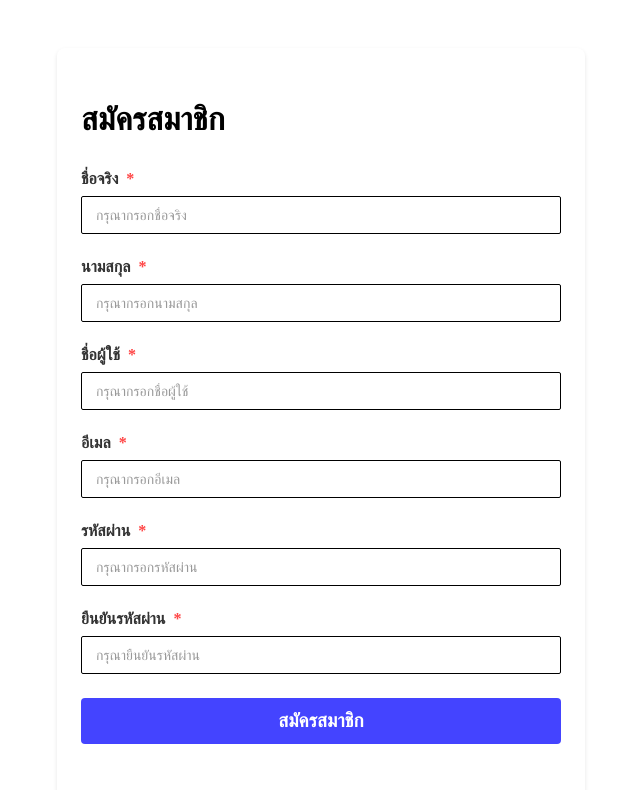
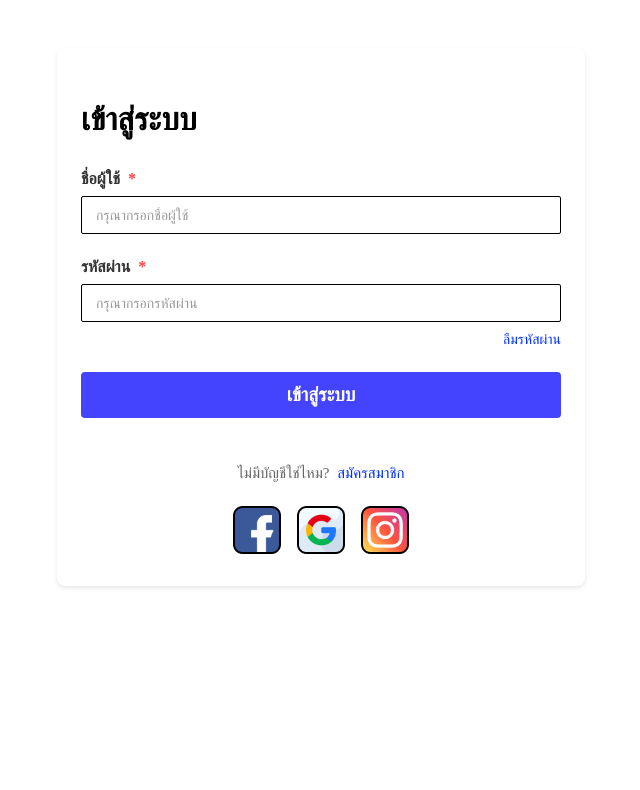
Before and after one commit to Leglam/Lapiz, a Vue app: page /login in a window 1280 px wide. Shown: the top 790 px of the page, without its empty margins (319-959 px from the left). Built offline with nearby package versions, Linux system fonts and the light colour scheme.

Commit message:
[API]: Login API and some design fixes

```diff
--- a/src/App.vue
+++ b/src/App.vue
@@ -1,16 +1,9 @@
 <template>
-  <!-- <Men /> -->
-  <!-- <PurchaseOrder /> -->
-  <Register />
+  <RouterView />
 </template>
 
 <script setup>
-import axios from "axios";
-
-import Men from "./views/Menu/Men.vue";
-// import PurchaseOrder from "./views/Transaction/PurchaseOrder.vue";
-import Login from "./views/Login.vue";
-import Register from "./views/Register.vue";
+import { RouterView } from "vue-router";
 </script>
 
 <style scoped lang="scss"></style>
--- a/src/api/axiosInstance.js
+++ b/src/api/axiosInstance.js
@@ -1,7 +1,7 @@
 import axios from "axios";
 
 const apiClient = axios.create({
-  baseURL: "https://cc5c-184-22-163-234.ngrok-free.app/api",
+  baseURL: "http://localhost:5184/api",
   headers: {
     "Content-Type": "application/json",
     "ngrok-skip-browser-warning": "69420",
@@ -28,7 +28,10 @@ apiClient.interceptors.response.use(
       if (error.response.status === 401) {
         console.warn("Unauthorized! Redirecting to login...");
         localStorage.removeItem("token");
-        window.location.href = "/login";
+
+        if (window.location.pathname === "/login") {
+          return Promise.reject(error);
+        } else window.location.replace("/login");
       }
     } else if (error.request) {
       console.error("No response received from the server.");
@@ -36,7 +39,7 @@ apiClient.interceptors.response.use(
       console.error("Request error:", error.message);
     }
 
-    // return Promise.reject(error);
+    return Promise.reject(error);
   }
 );
 
--- a/src/api/userService.js
+++ b/src/api/userService.js
@@ -2,8 +2,6 @@ import apiClient from "./axiosInstance";
 
 export const registerUser = async (userData) => {
   try {
-    console.log(userData);
-
     const response = await apiClient.post("/Auth/register", {
       firstName: userData.firstName,
       lastName: userData.lastName,
@@ -13,10 +11,24 @@ export const registerUser = async (userData) => {
       confirmPassword: userData.confirmPassword,
     });
 
-    console.log(response);
-    return response.data;
-  } catch (e) {
-    console.error("Error fetching products:", e);
-    return e;
+    return response;
+  } catch (error) {
+    console.error("Error Registration:", error);
+    return error;
   }
 };
+
+export const loginUser = async (userAuth) => {
+  try {
+    const response = await apiClient.post("/Auth/login", {
+      username: userAuth.username,
+      password: userAuth.password,
+    });
+
+    console.log(response);
+    return response;
+  } catch (error) {
+    console.error("Error Authentication:", error);
+    return error;
+  }
+};
--- a/src/router/index.js
+++ b/src/router/index.js
@@ -3,6 +3,21 @@ import { createRouter, createWebHistory } from "vue-router";
 const router = createRouter({
   history: createWebHistory(import.meta.env.BASE_URL),
   routes: [
+    {
+      path: "/",
+      name: "home",
+      component: () => import("../views/Menu/Men.vue"),
+    },
+    {
+      path: "/register",
+      name: "register",
+      component: () => import("../views/Register.vue"),
+    },
+    {
+      path: "/login",
+      name: "login",
+      component: () => import("../views/Login.vue"),
+    },
     // {
     //   path: "/cookies",
     //   name: "cookies",
--- /dev/null
+++ b/src/styles/social-button.scss
@@ -0,0 +1,38 @@
+.social-login {
+  display: flex;
+  justify-content: center;
+  gap: 16px;
+  margin-top: 24px;
+}
+
+.social-button {
+  display: flex;
+  align-items: center;
+  justify-content: center;
+  width: 48px;
+  height: 48px;
+  border: 1px solid #e0e0e0;
+  border-radius: 10px;
+  cursor: pointer;
+  transition: all 0.3s ease;
+}
+
+.social-button:hover {
+  background-color: #f5f5f5;
+  transform: translateY(-4px);
+}
+
+.social-button img {
+  width: 48px;
+  height: 48px;
+}
+
+.form-group input.error {
+  border-color: #ff4444;
+}
+
+.error-message {
+  color: #ff4444;
+  font-size: 12px;
+  margin-top: 4px;
+}
--- a/src/views/Login.vue
+++ b/src/views/Login.vue
@@ -5,49 +5,62 @@
     <form @submit.prevent="handleSubmit">
       <div class="form-groups">
         <div class="form-group">
-            <label>อีเมล <span class="required">*</span></label>
+          <label>ชื่อผู้ใช้ <span class="required">*</span></label>
           <input
-                type="email"
-                v-model="email"
-                placeholder="กรุณากรอกอีเมล"
+            type="text"
+            v-model="userAuth.username"
+            placeholder="กรุณากรอกชื่อผู้ใช้"
+            :class="{ error: usernameError }"
+            @change="checkUsername"
             required
-            >
+          />
         </div>
 
         <div class="form-group">
           <label>รหัสผ่าน <span class="required">*</span></label>
           <input
             type="password"
-                v-model="password"
+            v-model="userAuth.password"
             placeholder="กรุณากรอกรหัสผ่าน"
+            :class="{ error: passwordError }"
+            @blur="checkPassword"
             required
-            >
+          />
+          <p v-if="passwordError" class="error-message">
+            ชื่อผู้ใช้หรือรหัสผ่านไม่ถูกต้อง
+          </p>
           <div class="forgot-password">
             <a href="#">ลืมรหัสผ่าน</a>
           </div>
         </div>
 
-            <button
-            type="submit"
-            class="login-button"
-            >
-            เข้าสู่ระบบ
-            </button>
+        <button type="submit" class="login-button">เข้าสู่ระบบ</button>
       </div>
     </form>
 
     <div class="signup-section">
-        <p>ไม่มีบัญชีใช่ไหม? <a href="#">สมัครสมาชิก</a></p>
+      <p>
+        ไม่มีบัญชีใช่ไหม?
+        <a
+          href="#"
+          @click="
+            () => {
+              router.push('/register');
+            }
+          "
+          >สมัครสมาชิก</a
+        >
+      </p>
 
       <div class="social-login">
         <button class="social-button facebook">
-            <img src="@/assets/images/img_fb.png" alt="Facebook">
+          <img src="@/assets/images/img_fb.png" alt="Facebook" />
         </button>
         <button class="social-button google">
-            <img src="@/assets/images/img_google.png" alt="Google">
+          <img src="@/assets/images/img_google.png" alt="Google" />
         </button>
         <button class="social-button instagram">
-            <img src="@/assets/images/img_ig.png" alt="Instagram">
+          <img src="@/assets/images/img_ig.png" alt="Instagram" />
         </button>
       </div>
     </div>
@@ -55,18 +68,56 @@
 </template>
 
 <script setup>
-    import { ref } from 'vue'
+import { loginUser } from "@/api/userService";
+import { reactive, ref } from "vue";
+import { useRouter } from "vue-router";
 
-    const email = ref('')
-    const password = ref('')
+const router = useRouter();
 
-    const handleSubmit = () => {
+const usernameError = ref(false);
+const passwordError = ref(false);
+
+const userAuth = reactive({
+  username: "",
+  password: "",
+});
+
+const checkUsername = () => {
+  if (userAuth.username.length > 0) {
+    const usernamePattern = /^[a-zA-Z0-9_]/; // ตัวอย่างเงื่อนไข: ชื่อผู้ใช้ต้องมีตัวเลขหรือตัวอักษร และมีความยาว 3-20 ตัว
+    usernameError.value = !usernamePattern.test(userAuth.username); // ตรวจสอบชื่อผู้ใช้ตาม pattern
+  }
+};
+
+const checkPassword = () => {
+  if (userAuth.password.length > 0) {
+    const passwordPattern = /^[a-zA-Z0-9_]/; // ตัวอย่างเงื่อนไข: ชื่อผู้ใช้ต้องมีตัวเลขหรือตัวอักษร และมีความยาว 3-20 ตัว
+    passwordError.value = !passwordPattern.test(userAuth.password); // ตรวจสอบชื่อผู้ใช้ตาม pattern
+  }
+};
+
+const handleSubmit = async () => {
   // Implement login logic here
-    console.log('Login attempt:', { email: email.value, password: password.value })
+  console.log("Login attempt:", {
+    username: userAuth.username,
+    password: userAuth.password,
+  });
+
+  const response = await loginUser(userAuth);
+  if (response.status === 200) {
+    const token = response.data.token;
+    localStorage.setItem("token", token);
+    router.push({ name: "home" });
+  } else {
+    usernameError.value = true;
+    passwordError.value = true;
   }
+};
 </script>
 
 <style>
+@import "@/styles/social-button.scss";
+
 .login-container {
   display: flex;
   flex-direction: column;
@@ -77,7 +128,6 @@
   background-color: #ffffff;
   border-radius: 8px;
   box-shadow: 0 2px 4px rgba(0, 0, 0, 0.1);
-
 }
 
 .login-title {
@@ -114,7 +164,6 @@
   font-size: 14px;
   color: #333333;
   transition: all 0.3s ease;
-
 }
 
 .form-group input:focus {
@@ -134,7 +183,7 @@
 
 .forgot-password a {
   font-size: 14px;
-        color: #002FFF;
+  color: #002fff;
   text-decoration: none;
   transition: color 0.3s ease;
 }
@@ -178,7 +227,7 @@
 }
 
 .signup-section a {
-        color: #002FFF;
+  color: #002fff;
   font-size: 15px;
   text-decoration: none;
   font-weight: 500;
@@ -189,35 +238,6 @@
   text-decoration: underline;
   color: #2222dd;
   font-weight: 600;
-    }
-
-    .social-login {
-        display: flex;
-        justify-content: center;
-        gap: 16px;
-        margin-top: 24px;
-    }
-
-    .social-button {
-        display: flex;
-        align-items: center;
-        justify-content: center;
-        width: 48px;
-        height: 48px;
-        border: 1px solid #e0e0e0;
-        border-radius: 10px;
-        cursor: pointer;
-        transition: all 0.3s ease;
-    }
-
-    .social-button:hover {
-        background-color: #f5f5f5;
-        transform: translateY(-4px);
-    }
-
-    .social-button img {
-        width: 48px;
-        height: 48px;
 }
 
 @keyframes fadeIn {
@@ -235,7 +255,13 @@
   animation: fadeIn 0.3s ease-out forwards;
 }
 
-    .form-group:nth-child(1) { animation-delay: 0.1s; }
-    .form-group:nth-child(2) { animation-delay: 0.2s; }
-    .form-group:nth-child(3) { animation-delay: 0.3s; }
+.form-group:nth-child(1) {
+  animation-delay: 0.1s;
+}
+.form-group:nth-child(2) {
+  animation-delay: 0.2s;
+}
+.form-group:nth-child(3) {
+  animation-delay: 0.3s;
+}
 </style>
--- a/src/views/Register.vue
+++ b/src/views/Register.vue
@@ -83,7 +83,7 @@
             v-model="confirmPassword"
             placeholder="กรุณายืนยันรหัสผ่าน"
             required
-            :class="{ error: confirmPasswordError }"
+            :class="{ 'error': confirmPasswordError }"
             @blur="validateConfirmPassword"
           />
           <p v-if="confirmPasswordError" class="error-message">
@@ -96,7 +96,18 @@
     </form>
 
     <div class="login-section">
-      <p>มีบัญชีอยู่แล้ว? <a href="#">เข้าสู่ระบบ</a></p>
+      <p>
+        มีบัญชีอยู่แล้ว?
+        <a
+          href="#"
+          @click="
+            () => {
+              router.push('/login');
+            }
+          "
+          >เข้าสู่ระบบ</a
+        >
+      </p>
 
       <div class="social-login">
         <button class="social-button facebook">
@@ -116,6 +127,7 @@
 <script setup>
 import { registerUser } from "@/api/userService";
 import { ref } from "vue";
+import { useRouter } from "vue-router";
 
 const firstName = ref("");
 const lastName = ref("");
@@ -127,6 +139,8 @@ const usernameError = ref(false);
 const emailError = ref(false);
 const passwordError = ref(false);
 const confirmPasswordError = ref(false);
+
+const router = useRouter();
 
 const userData = ref({
   firstName: "",
@@ -187,7 +201,14 @@ const updateUserData = async () => {
 
 const registerUserAccount = async () => {
   const result = await registerUser(userData.value);
-  console.log("this is the result: ", result);
+  if (result.status === 200) {
+    console.log("login successful");
+
+    router.push("/login");
+  } else {
+    usernameError.value = true;
+    passwordError.value = true;
+  }
 };
 
 // ฟังก์ชันส่งข้อมูล
@@ -206,14 +227,14 @@ const handleSubmit = async () => {
     !confirmPasswordError.value
   ) {
     await updateUserData();
-    console.log(userData.value);
-
     registerUserAccount();
   }
 };
 </script>
 
 <style scoped>
+@import "@/styles/social-button.scss";
+
 .register-container {
   display: flex;
   flex-direction: column;
@@ -272,16 +293,6 @@ const handleSubmit = async () => {
   color: #999999;
 }
 
-.form-group input.error {
-  border-color: #ff4444;
-}
-
-.error-message {
-  color: #ff4444;
-  font-size: 12px;
-  margin-top: 4px;
-}
-
 .register-button {
   width: 100%;
   padding: 12px;
```
Lines whose indentation alone changed are shown as unchanged.
